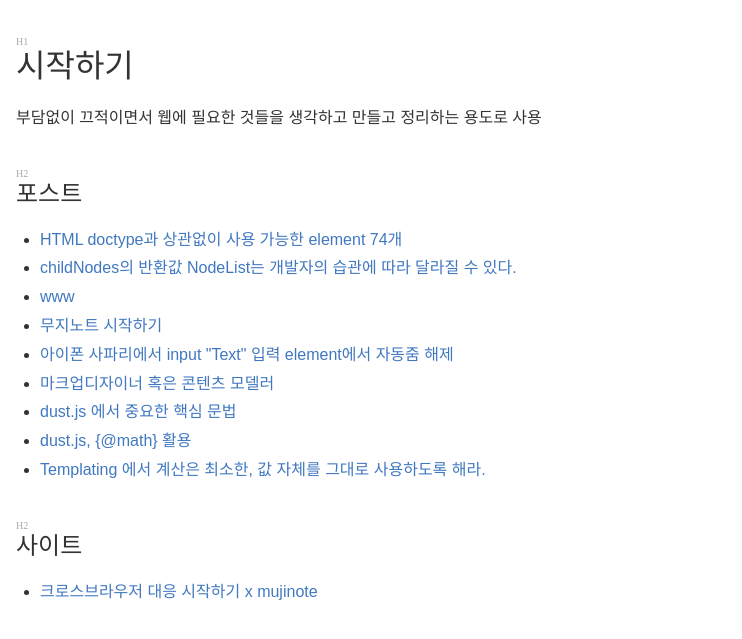
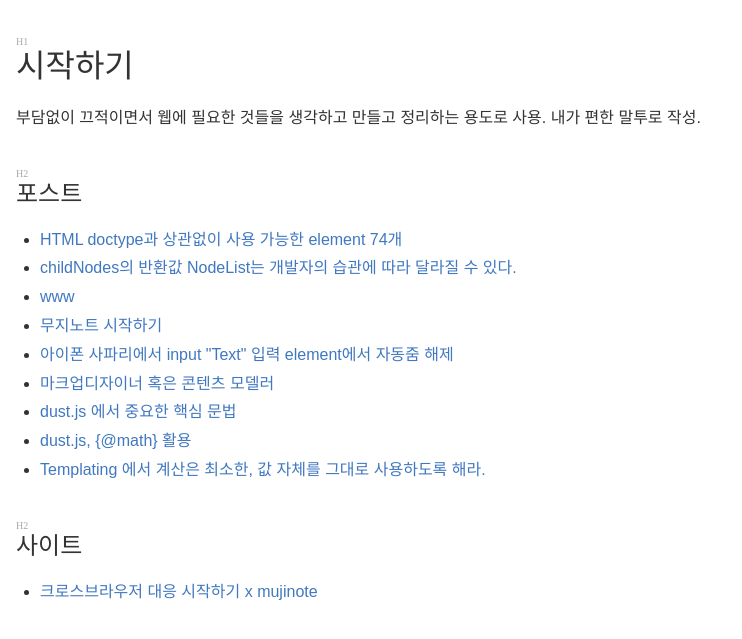
Before and after one commit to ionic2002/mujinote, a Jekyll site: the page built from index.html, in a window 1280 px wide. Shown: the top 639 px of the page, without its empty margins (0-742 px from the left). Built offline with Jekyll 4.4.1, drawn with Linux system fonts in a browser that asks for light colours.

Commit message:
Update index.html

```diff
--- a/_layouts/index.html
+++ b/_layouts/index.html
@@ -9,7 +9,10 @@
 <body class="mujinote__ index_">
 
 	<h1>시작하기</h1>
-	<p>부담없이 끄적이면서 웹에 필요한 것들을 생각하고 만들고 정리하는 용도로 사용</p>
+	<p>
+		부담없이 끄적이면서 웹에 필요한 것들을 생각하고 만들고 정리하는 용도로 사용.
+		내가 편한 말투로 작성.
+	</p>
 
 	<h2>포스트</h2>
 	{{ content }}
```
